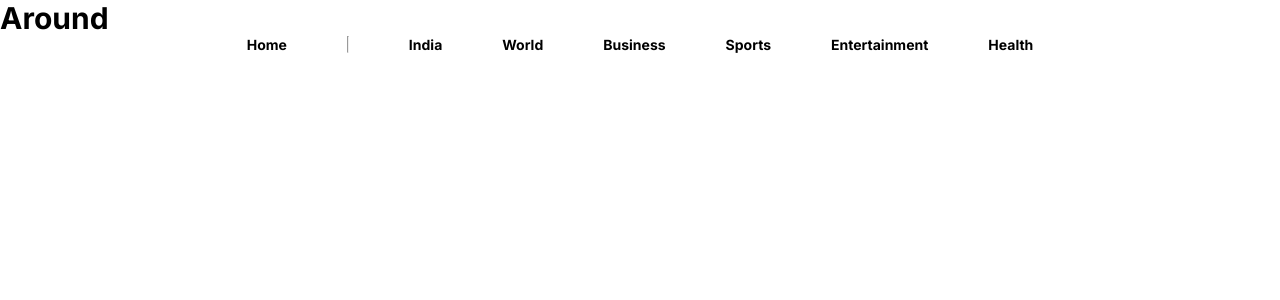
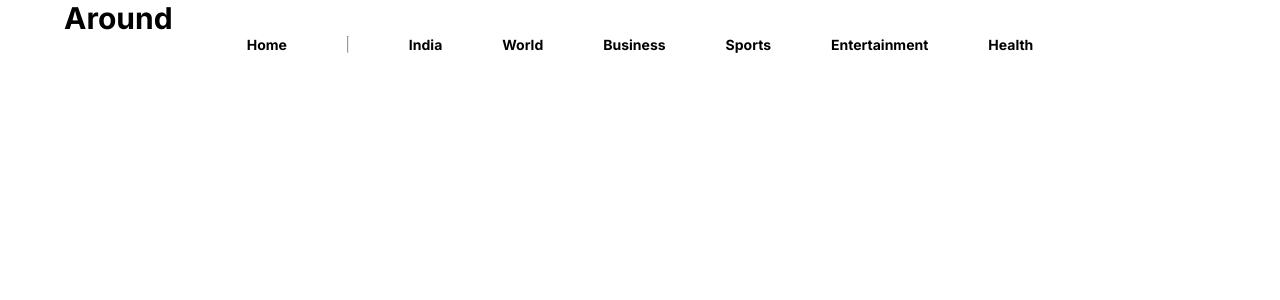
Before and after one commit to AndyyAD/Around-News-Website, a Next.js app: page / in a window 1280 px wide. Shown: the top 300 px of the page. Built offline with nearby package versions, Linux system fonts and the light colour scheme.

Commit message:
Added utilities style

```diff
--- a/pages/index.js
+++ b/pages/index.js
@@ -1,10 +1,13 @@
 import Head from 'next/head'
 import Image from 'next/image'
+import Link from 'next/link'
 import styles from '@/styles/Home.module.css'
+import utils from '@/styles/utils.module.css'
 
 export default function Home() {
 	return (
 		<>
+			<div className={utils.container}>
 				<Head>
 					<title> Around - A News Website </title>
 					<meta name="description" content="Around - Find out what's going on around the world" />
@@ -18,20 +21,21 @@ export default function Home() {
 
 				<nav className={styles.newsFliter}>
 					<ul className={styles.filterList}>
-					<li> <a href=""> Home </a> </li>
+						<li> <Link href=""> Home </Link> </li>
 						<hr/>
-					<li> <a href=""> India </a> </li>
-					<li> <a href=""> World </a> </li>
-					<li> <a href=""> Business </a> </li>
-					<li> <a href=""> Sports </a> </li>
-					<li> <a href=""> Entertainment </a> </li>
-					<li> <a href=""> Health </a> </li>
+						<li> <Link href="/newspages/India"> India </Link> </li>
+						<li> <Link href=""> World </Link> </li>
+						<li> <Link href=""> Business </Link> </li>
+						<li> <Link href=""> Sports </Link> </li>
+						<li> <Link href=""> Entertainment </Link> </li>
+						<li> <Link href=""> Health </Link> </li>
 					</ul>
 				</nav>
 
 				<main className={styles.main}>
 
 				</main>
+			</div>
 		</>
 	)
 }
--- /dev/null
+++ b/styles/utils.module.css
@@ -0,0 +1,5 @@
+.container{
+    max-width: 1300px;
+    width: 90%;
+    margin: 0 auto;
+}
```
Also changed, not shown: pages/newspages/India.js (added, +9 -0 lines). Lines whose indentation alone changed are shown as unchanged.
